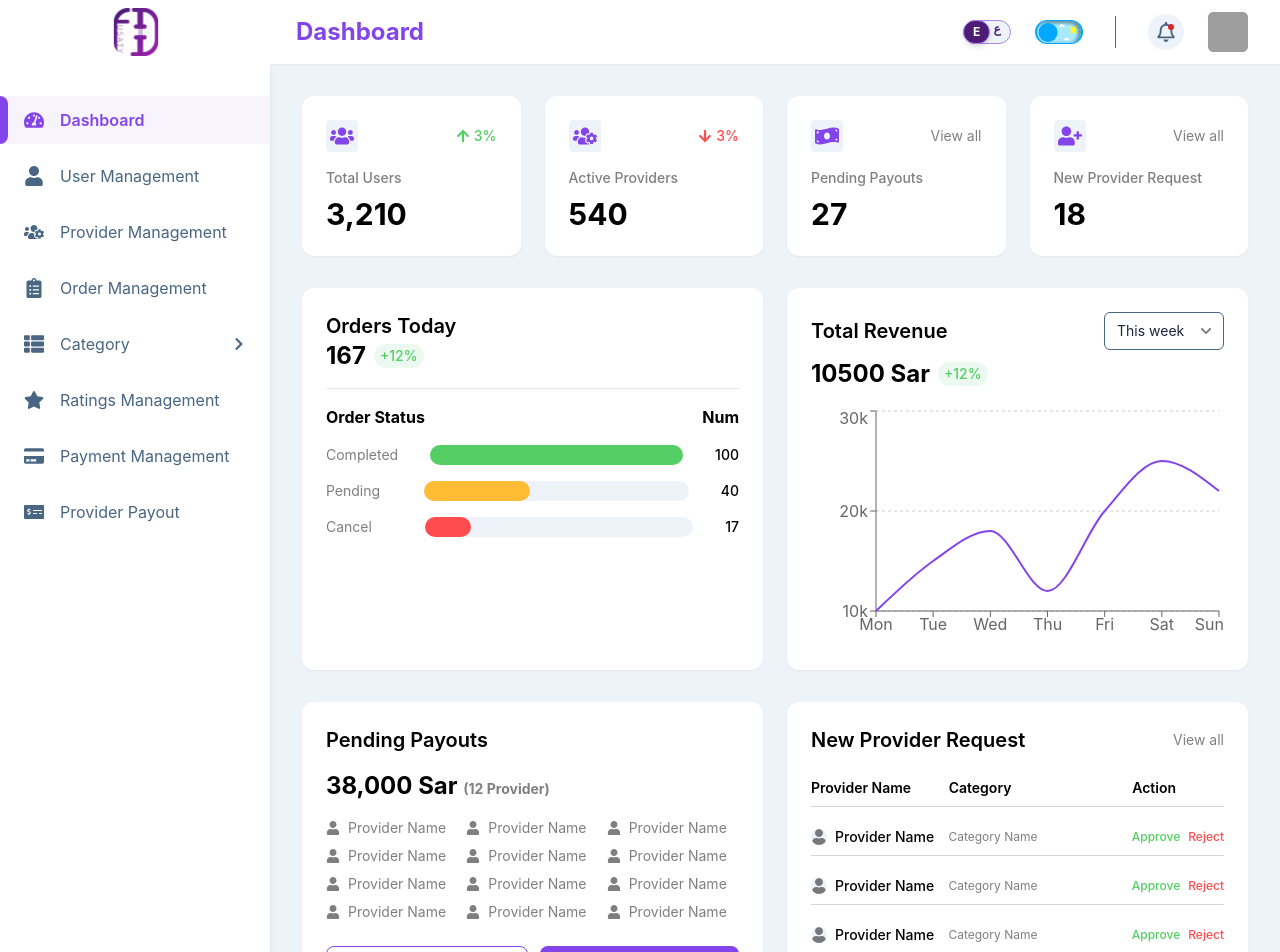
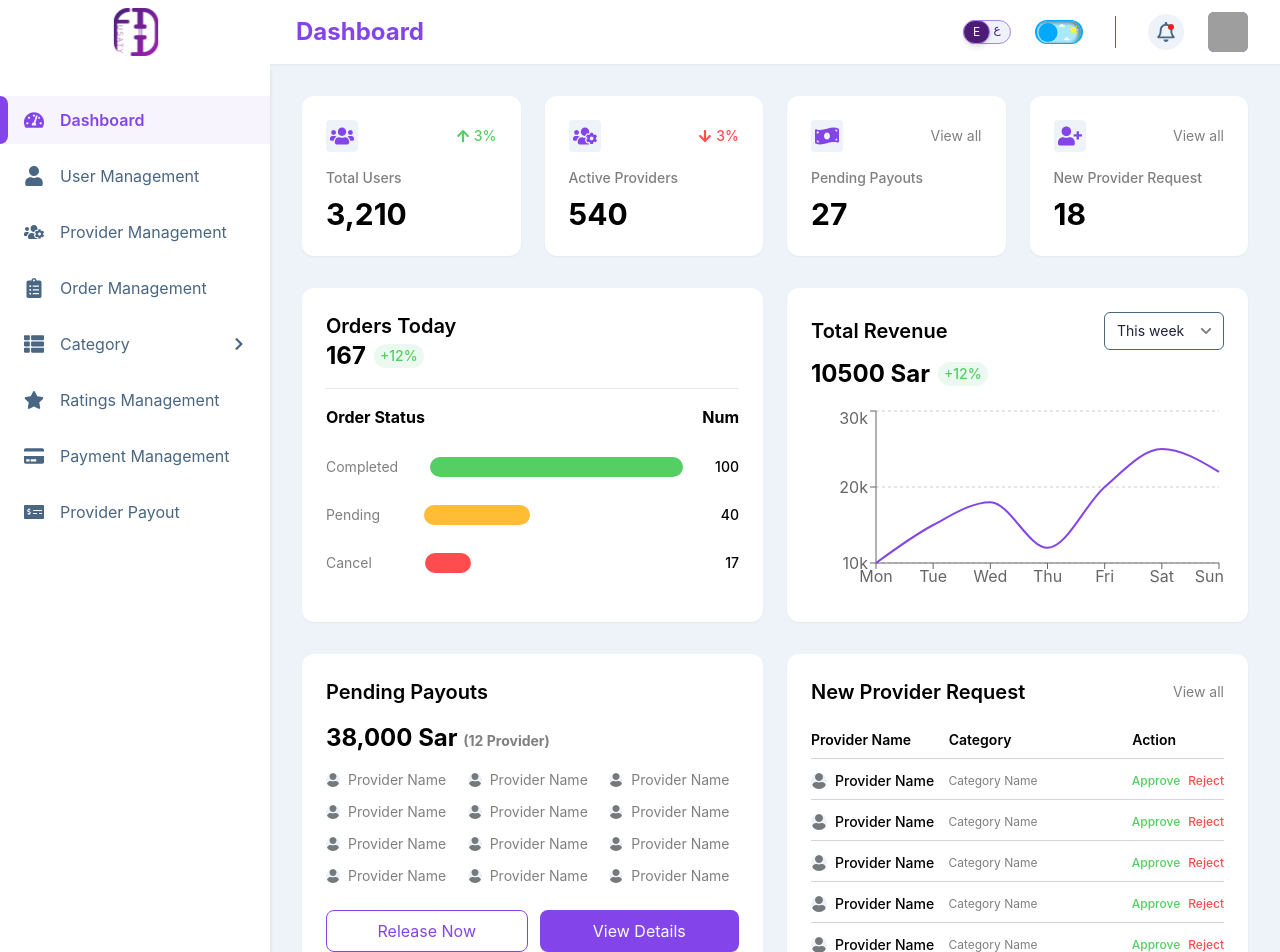
Before and after one commit to abdullahbinshahzad/fusaty-admin-panel, a React (Create React App) app: page /dashboard in a window 1280 px wide. Shown: the top 952 px of the page. Built offline with nearby package versions, Linux system fonts and the light colour scheme; grey boxes are pictures that could not be loaded.

Commit message:
fix: UI issue

```diff
--- a/src/components/common/DataTable.js
+++ b/src/components/common/DataTable.js
@@ -60,8 +60,13 @@ const DataTable = ({ columns, data }) => {
       <table className="min-w-full text-left">
         <thead>
           <tr className="bg-background-thead text-text-tablehead text-sm font-semibold border-y border-[#B4B4B4]">
-            {columns.map((col) => (
-              <th key={col.key} className="px-6 py-3">{col.title}</th>
+            {columns.map((col, index) => (
+              <th
+                key={col.key}
+                className={`px-6 py-3 ${index === columns.length - 1 ? 'text-center' : ''}`}
+              >
+                {col.title}
+              </th>
             ))}
           </tr>
         </thead>
--- a/src/components/common/LanguageToggle.js
+++ b/src/components/common/LanguageToggle.js
@@ -28,14 +28,14 @@ const LanguageToggle = () => {
 
       {/* Label E */}
       <span
-        className={`absolute font-bold text-[12px] transition-all duration-300 top-1/2 -translate-y-1/2 left-[9px] ${isEnglish ? 'text-white' : 'text-[#4D1D76]'}`}
+        className={`absolute text-[12px] transition-all duration-300 top-1/2 -translate-y-1/2 left-[9px] ${isEnglish ? 'text-white' : 'text-[#4D1D76]'}`}
       >
         E
       </span>
 
       {/* Label ع */}
       <span
-        className={`absolute font-bold text-[12px] transition-all duration-300 top-1/2 -translate-y-1/2 left-[29.5px] -mt-[3.25px] ${isEnglish ? 'text-[#4D1D76]' : 'text-white'}`}
+        className={`absolute text-[12px] transition-all duration-300 top-1/2 -translate-y-1/2 left-[29.5px] -mt-[3.25px] ${isEnglish ? 'text-[#4D1D76]' : 'text-white'}`}
       >
         ع
       </span>
--- a/src/pages/Dashboard.js
+++ b/src/pages/Dashboard.js
@@ -142,7 +142,7 @@ const Dashboard = () => {
         </div>
       </div>
 
-      <div className="space-y-4">
+      <div className="space-y-7">
         <div className="flex items-center justify-between">
           <h4 className="font-bold text-text-primary">
             {t("dashboard.orderStatus")}
@@ -158,12 +158,11 @@ const Dashboard = () => {
                 {t("dashboard.completed")}
               </span>
             </div>
-            <div className="w-full bg-input-bg rounded-full h-5">
+
               <div
                 className="bg-[#55CE63] h-5 rounded-full"
                 style={{ width: "100%" }}
               ></div>
-            </div>
             <span className="text-sm font-medium text-text-primary">
               {dashboardData.orderStatus.completed}
             </span>
@@ -177,12 +176,11 @@ const Dashboard = () => {
                 {t("dashboard.pending")}
               </span>
             </div>
-            <div className="w-full bg-input-bg rounded-full h-5">
+
               <div
                 className="bg-[#FFBC34] h-5 rounded-full"
                 style={{ width: "40%" }}
               ></div>
-            </div>
             <span className="text-sm font-medium text-text-primary">
               {dashboardData.orderStatus.pending}
             </span>
@@ -196,12 +194,10 @@ const Dashboard = () => {
                 {t("dashboard.cancel")}
               </span>
             </div>
-            <div className="w-full bg-input-bg rounded-full h-5">
               <div
                 className="bg-[#FF4D4F] h-5 rounded-full"
                 style={{ width: "17%" }}
               ></div>
-            </div>
             <span className="text-sm font-medium text-text-primary">
               {dashboardData.orderStatus.cancelled}
             </span>
@@ -326,8 +322,8 @@ const Dashboard = () => {
         </div>
 
         {/* CHANGED: Recharts Line Graph */}
-        <div className="h-60 mt-4">
-          <ResponsiveContainer width="100%" height="100%">
+        <div className="h-48 mt-4">
+          <ResponsiveContainer>
             <LineChart data={chartData}>
               {/* dotted horizontal lines */}
               <CartesianGrid strokeDasharray="3 3" vertical={false} />
@@ -398,13 +394,13 @@ const Dashboard = () => {
         </p>
       </div>
 
-      <div className="grid grid-cols-3 gap-2 mb-6">
+      <div className="grid grid-cols-3 gap-3 mb-6">
         {dashboardData.pendingPayoutsList.map((provider, index) => (
           <div
             key={index}
             className="flex items-center gap-2 text-sm text-text-secondary"
           >
-            <FaUser className="text-text-secondary" />
+            <FaUser className="text-text-secondary bg-background-user rounded-full" />
             <span>{provider}</span>
           </div>
         ))}
@@ -432,7 +428,7 @@ const Dashboard = () => {
         </button>
       </div>
 
-      <div className="space-y-3">
+      <div className="space-y-1">
         <div className="grid grid-cols-[1.5fr_2fr_1fr] items-center py-2 border-b border-border-field">
           <p className="text-sm font-semibold text-text-primary">
             Provider Name
```
